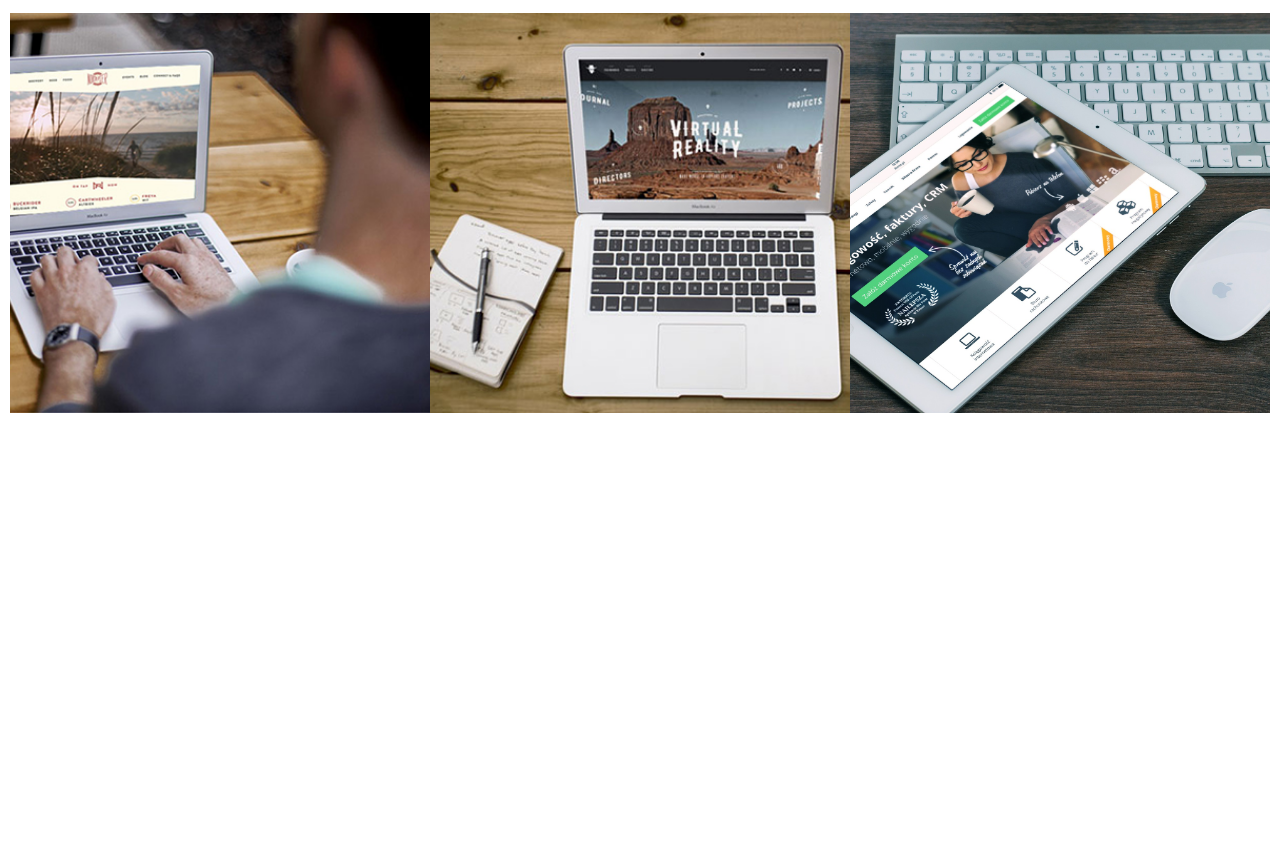
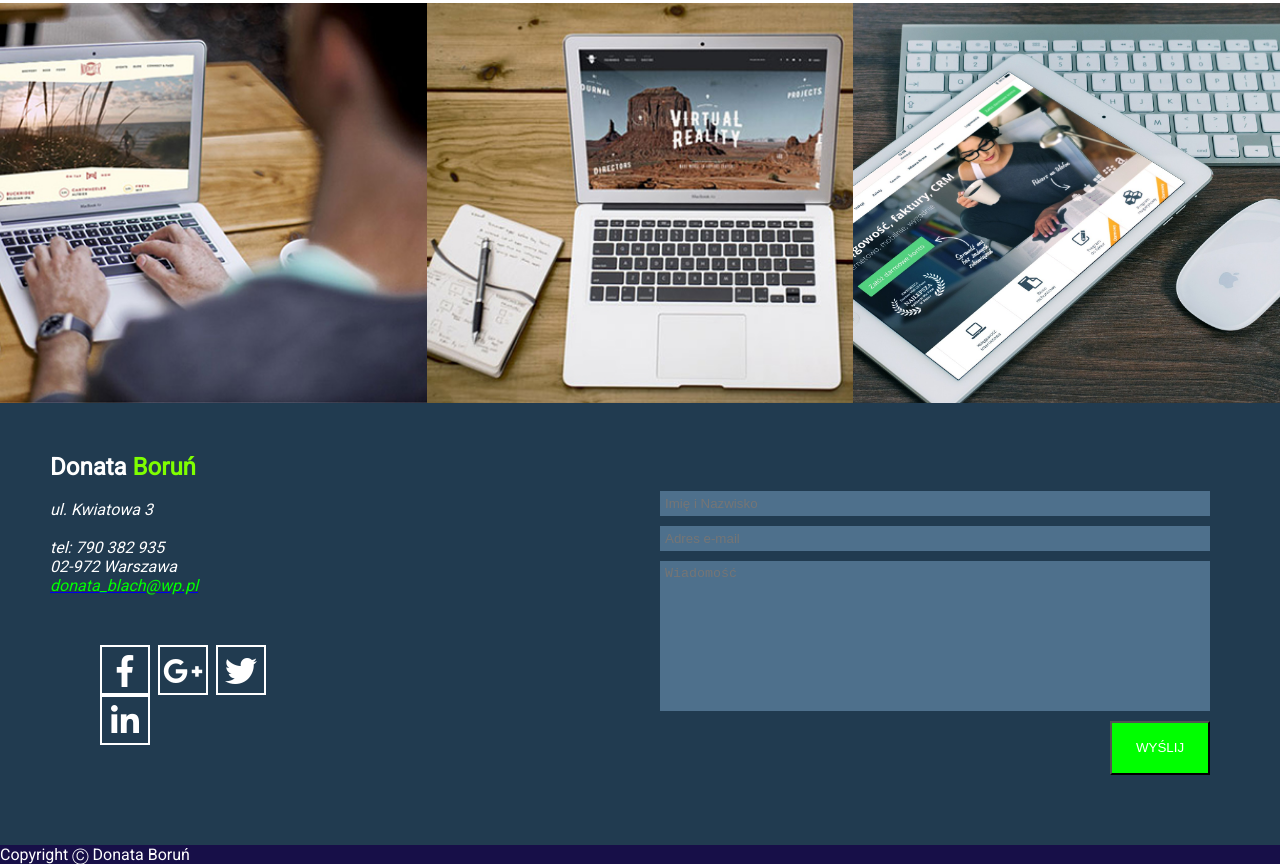
Before and after one commit to doncia65/portfolioo, a plain HTML site: page index.html in a window 1280 px wide. Shown: the part 1607-2471 px from the top of the page. Before the commit the page ends 2020 px from the top, so only its background shows below. Drawn offline with Linux system fonts and the light colour scheme; files whose address does not match are found by name.

Commit message:
dodanie kontaktu

```diff
--- a/css/resp.css
+++ b/css/resp.css
@@ -0,0 +1,15 @@
+@media all and (max-width: 992px) {
+body
+{
+    width: 100%;
+}
+}
+@media all and (max-width: 992px) {
+section figure {
+    height: 100%;
+}
+
+@media all and (max-width: 992px) {
+section figure img {
+    height: 100%;
+    }
--- a/css/style.css
+++ b/css/style.css
@@ -7,8 +7,12 @@
 }
 
 body {
-    font-family: 'Lato', sans-serif;
+/*    font-family: 'Lato', sans-serif;*/
     font-family: 'Roboto', sans-serif;
+}
+
+.clear{
+    clear:both;
 }
 
 nav {
@@ -66,14 +70,13 @@ header div h1 span {
     color: chartreuse;
 }
 
-
 #omnie {
     padding: 80px;
     text-align: center;
 }
 
 #omnie h2 {
-    text-align: center;
+/*    text-align: center;*/
     margin-bottom: 30px;
 }
 
@@ -85,7 +88,7 @@ header div h1 span {
     float: left;
     display: inline-block;
     width: 50%;
-    text-align: center;
+/*    text-align: center;*/
 }
 
 #omnie article p {
@@ -102,18 +105,16 @@ header div h1 span {
     border: 10px solid white;
 }
 
-#clear {
-    clear: both;
-}
-
 #Umiejetnosci {
     padding: 30px;
     text-align: center;
 }
 
+/*
 #Umiejetnosci h2 {
     text-align: center;
 }
+*/
 
 #Umiejetnosci h2 span {
     color: chartreuse;
@@ -121,17 +122,16 @@ header div h1 span {
 
 #Umiejetnosci p {
     padding: 30px;
-    text-align: center;
+/*    text-align: center;*/
 }
 
 #Umiejetnosci figure {
     display: inline-block;
     margin: 30px;
-
 }
 
 #Mojeportfolio {
-    padding: 10px;
+    font-weight: lighter;
 }
 
 #Mojeportfolio h2 {
@@ -169,7 +169,7 @@ header div h1 span {
 }
 .box2:hover{
     opacity: 1;
-    position: relative;
+/*    position: relative;*/
 }
 .box3 {
     border: 1px solid #FFF;
@@ -186,5 +186,110 @@ header div h1 span {
     position:absolute;
     top: 50%;
     transform: translateY(-50%);
+}
 
+#contact {
+    background-color: #213b50;
+    color: white;
+    text-align: left;
+    padding: 50px;
+    width: 100%;
+/*    float: left;*/
 }
+
+
+
+#contact #contact-header h2 {
+    text-align: left;
+    margin-bottom: 30px;
+    font-weight: 100;
+}
+
+#contact #contact-header {
+    font-weight: 50;
+    width: 50%;
+}
+
+#contact h2 span {
+    color: chartreuse;
+}
+
+#form {
+    padding: 10px 20px;
+    background-color:  #213b50 ;
+    color: white;
+}
+
+label {
+    display: block;
+}
+
+form input[type="text"],
+form input[type="email"],
+form textarea{
+    background-color:#4e708c ;
+    border: 0;
+    width: 100%;
+    color: white;
+    margin-bottom: 10px;
+    padding: 5px;
+    height: 25px;
+}
+
+form input:focus,
+form textarea:focus {
+    background-color:  #4e708c ;
+    border: 1px solid white;
+}
+
+form textarea {
+    display: block;
+    height: 150px;
+    resize: none;
+    text-decoration: none;
+}
+
+[type="submit"] {
+    width: 100px;
+    text-align: center;
+    line-height: 50px;
+    background-color: lime;
+    color: white;
+    text-transform: uppercase;
+    float: right;
+}
+
+.fifty {
+    float: left;
+    width: 50%;
+    display: inline-block;
+}
+
+#contact #social-media-icons {
+    color: white;
+    font-size: 200%;
+    border: 1px, white;
+    padding: 50px;
+}
+
+
+#contact #social-media-icons a {
+
+    display: inline-block;
+    width: 50px;
+    height: 50px;
+    text-align: center;
+    line-height: 50px;
+    color: white;
+    border: 2px solid
+}
+
+footer {
+    background-color: #170f48;
+    color: white;
+}
+
+#contact #contact-content address a span {
+    color: lime;
+    text-decoration: none;
+}
--- a/index.html
+++ b/index.html
@@ -6,16 +6,19 @@
     <title>Portfolio</title>
     <meta name="viewport" content="width=device-width, initial-scale=1.0">
 
+
+    <link href="https://fonts.googleapis.com/css?family=Lato|Roboto" rel="stylesheet">
+    <link rel="stylesheet" href="https://use.fontawesome.com/releases/v5.0.13/css/all.css" integrity="sha384-DNOHZ68U8hZfKXOrtjWvjxusGo9WQnrNx2sqG0tfsghAvtVlRW3tvkXWZh58N9jp" crossorigin="anonymous">
+
     <link rel="stylesheet" href="css/style.css">
     <link rel="stylesheet" href="css/resp.css">
-    <link href="https://fonts.googleapis.com/css?family=Lato|Roboto" rel="stylesheet">
 
 </head>
 
 <body>
     <nav>
         <ul>
-            <li><a href="O mnie">O mnie</a></li>
+            <li><a href="#omnie">O mnie</a></li>
             <li><a href="Umiejętności">Umiejętności</a></li>
             <li><a href="Portfolio">Portfolio</a></li>
             <li><a href="Kontakt">Kontakt</a></li>
@@ -36,12 +39,13 @@
 
 
         <figure>
-            <img src="../portfolio/img/jan-nowak.jpg" alt="to jest jakiś Pan"> </figure>
+            <img src="../portfolio/img/jan-nowak.jpg" alt="to jest jakiś Pan">
+        </figure>
 
         <article>
             <p>Lorem ipsum dolor sit amet, consectetur adipisicing elit. Repellendus quasi, libero recusandae eaque non itaque voluptate, est praesentium labore, necessitatibus fugiat asperiores! Adipisci ratione tempora, eum veniam rerum, fuga voluptas hic at ut quam officiis fugit! Beatae aut quos labore quas, eaque necessitatibus voluptatem quibusdam libero dicta iusto deserunt soluta voluptatum, nulla at ducimus. Saepe fuga, quia necessitatibus quidem corrupti expedita incidunt quae corporis in inventore molestiae nihil ratione neque deleniti porro ipsa magni reiciendis ut quas.Iure, perspiciatis, aspernatur. Eos provident placeat amet repudiandae, ratione, perferendis harum tempora possimus.</p>
         </article>
-        <div id="clear"></div>
+        <div class="clear"></div>
 
 
     </section>
@@ -80,6 +84,7 @@
                     <div class="box4">
                         <p>(Lorem ipsum dolor sit amet, consectetur adipisicing elit. Velit esse, id cumque aperiam quia obcaecati?)</p>
                         <p>(Lorem ipsum dolor sit amet, consectetur adipisicing elit. Velit esse, id cumque aperiam quia obcaecati?)</p>
+                        <i class="fas fa-link"></i>
                     </div>
                 </div>
             </div>
@@ -90,6 +95,7 @@
                     <div class="box4">
                         <p>(Lorem ipsum dolor sit amet, consectetur adipisicing elit. Velit esse, id cumque aperiam quia obcaecati?)</p>
                         <p>(Lorem ipsum dolor sit amet, consectetur adipisicing elit. Velit esse, id cumque aperiam quia obcaecati?)</p>
+                        <i class="fas fa-link"></i>
                     </div>
                 </div>
             </div>
@@ -100,11 +106,57 @@
                     <div class="box4">
                         <p>(Lorem ipsum dolor sit amet, consectetur adipisicing elit. Velit esse, id cumque aperiam quia obcaecati?)</p>
                         <p>(Lorem ipsum dolor sit amet, consectetur adipisicing elit. Velit esse, id cumque aperiam quia obcaecati?)</p>
+                        <i class="fas fa-link"></i>
                     </div>
                 </div>
             </div>
         </div>
+        <div class="clear"></div>
     </section>
 
+
+    <section id="contact">
+
+        <h2>Donata <span>Boruń</span></h2>
+        <div id="contact-content" class="fifty"><br />
+            <!--                dane adresowe opakowac w address-->
+            <address>
+            ul. Kwiatowa 3<br /> <br />
+            tel: 790 382 935<br/>
+            02-972 Warszawa<br />
+            <a href="mailto:donata_blach@wp.pl"><span>donata_blach@wp.pl</span></a>
+            </address>
+            <!--tutaj zamnkac address-->
+            <div id="social-media-icons" class="fifty">
+                <a href=""><i class="fab fa-facebook-f"></i></a>
+                <a href=""><i class="fab fa-google-plus-g"></i></a>
+                <a href=""><i class="fab fa-twitter"></i></a>
+                <a href=""><i class="fab fa-linkedin-in"></i></a>
+            </div>
+        </div>
+
+        <div id="form" class="fifty">
+        <form action="https://formspree.io/donata_blach@wp.pl" method="post">
+
+<!--                <label for="name"></label>-->
+                <input type="text" id="name" name="Name" placeholder="Imię i Nazwisko">
+
+<!--                <label for="mail"></label>-->
+                <input type="email" id="mail" name="E-mail" placeholder="Adres e-mail">
+
+
+                <textarea id="msg" name="Message" placeholder="Wiadomość"></textarea>
+
+                <button type="submit">Wyślij</button>
+
+            </form>
+        </div>
+        <div class="clear"></div>
+    </section>
+
+
+
+    <footer>Copyright &#9400; Donata Boruń</footer>
 </body>
+
 </html>
```
Lines whose indentation alone changed are shown as unchanged.
